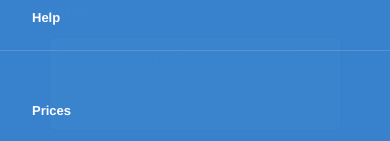
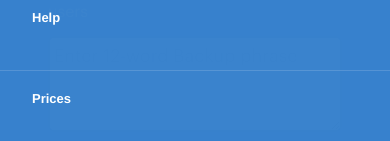
Before and after one commit to clients-projects/coinb, a React (Create React App) app: page / in a window 390 px wide. Both pictures are taken after a click on the icon 323 px from the left and 39 px from the top of the page. Shown: the part 319-460 px from the top of the page. Built offline with nearby package versions, Linux system fonts and the light colour scheme.

Commit message:
working on nav

```diff
--- a/src/components/Nav.jsx
+++ b/src/components/Nav.jsx
@@ -62,7 +62,7 @@ const Nav = () => {
                     <NavItem name='Help' link_path='/' />
                 </ul>
 
-                <hr className='mt-3 border-t border-[#ffffff26] pt-10' />
+                <hr className='mt-8 border-t border-[#ffffff26] pb-2' />
 
                 <div className='ml-4'>
             <NavItem name='Prices' link_path='/' />
```
